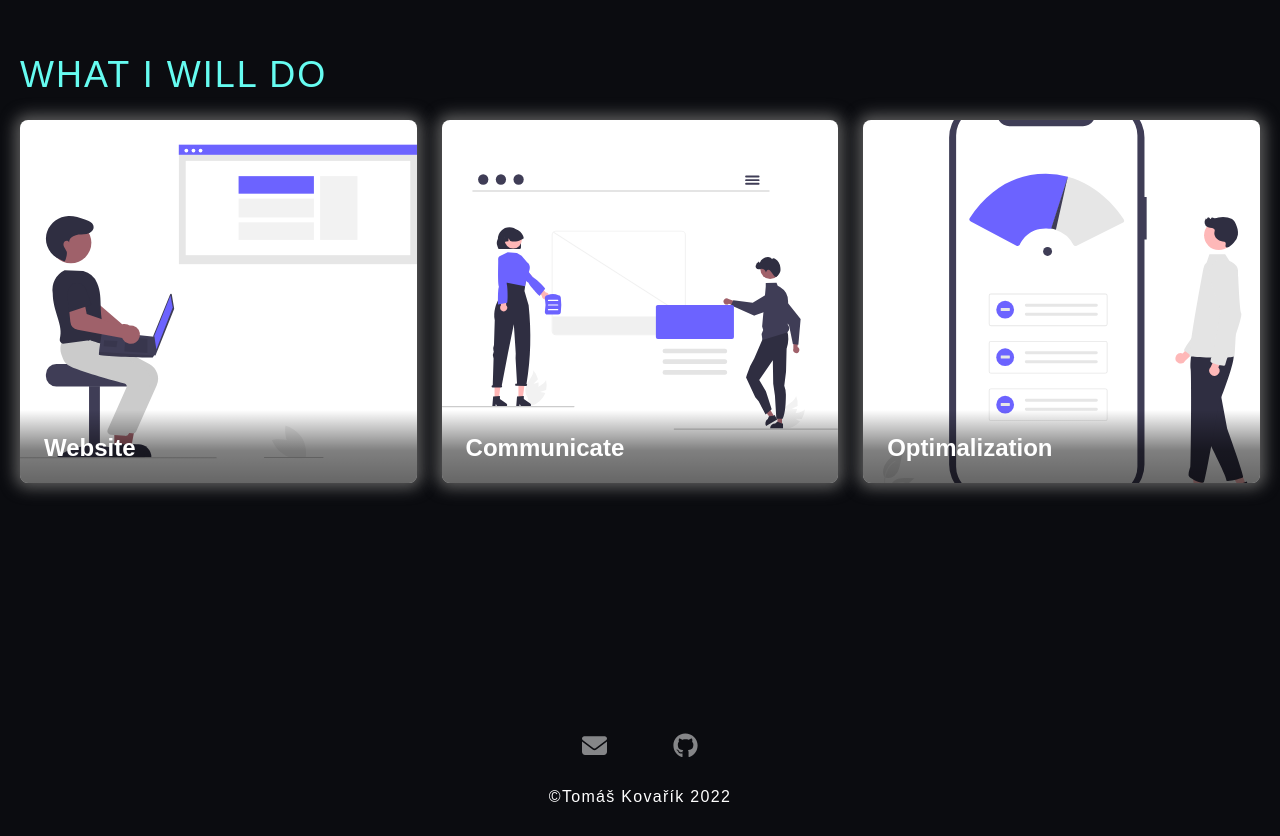
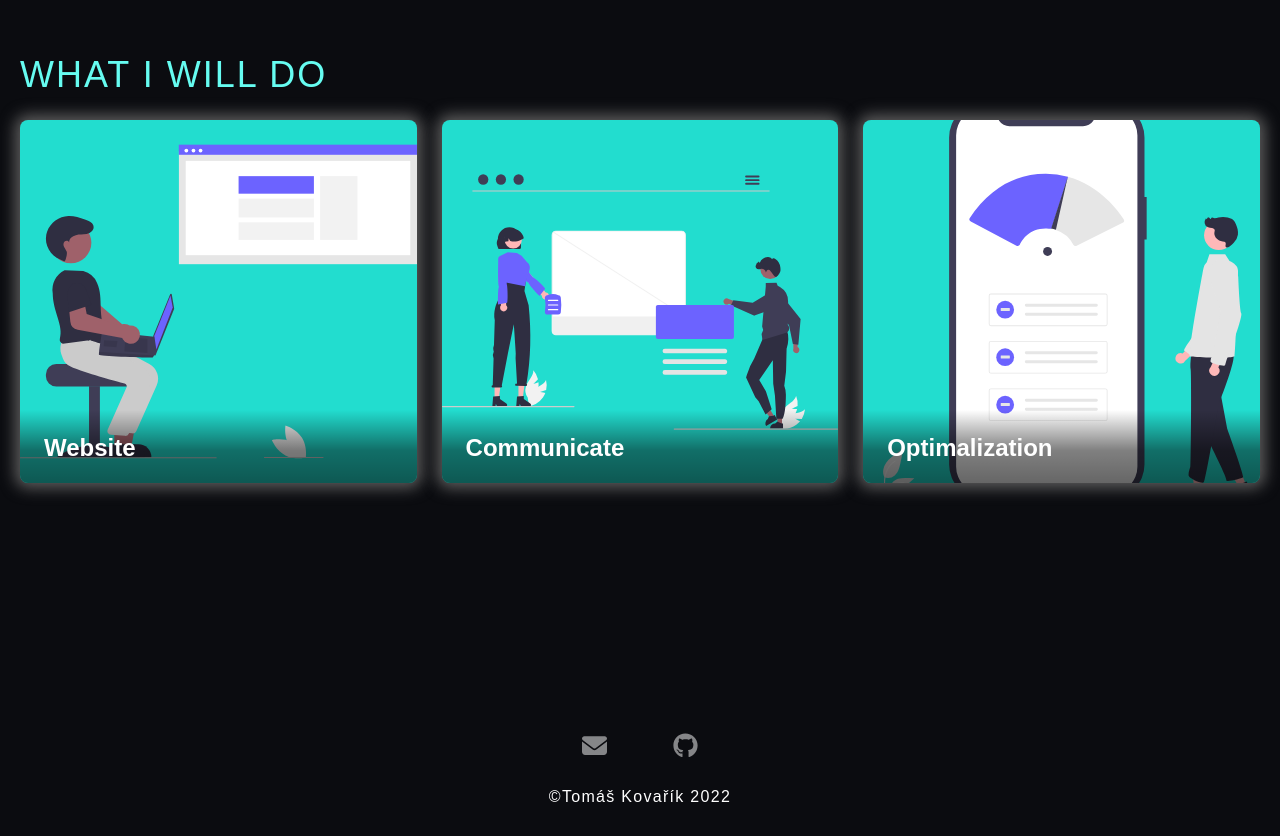
Before and after one commit to Kovoun/Next.js-Portfolio, a Next.js app: page / in a window 1280 px wide. Shown: the part 860-1696 px from the top of the page. Built offline with nearby package versions, Linux system fonts and the light colour scheme.

Commit message:
bg change

```diff
--- a/styles/globals.css
+++ b/styles/globals.css
@@ -558,19 +558,19 @@
 }
 
 .card-first {
-  background: url('/web-developer.svg') #fff;
+  background: url('/web-developer.svg') #22ddcf;
   background-size: cover;
   background-position: center;
 }
 
 .card-second {
-  background: url('/communicate.svg') #fff;
+  background: url('/communicate.svg') #22ddcf;
   background-size: cover;
   background-position: center;
 }
 
 .card-third {
-  background: url('/fast-site-loading.svg') #fff;
+  background: url('/fast-site-loading.svg') #22ddcf;
   background-size: cover;
   background-position: center;
 }
```
